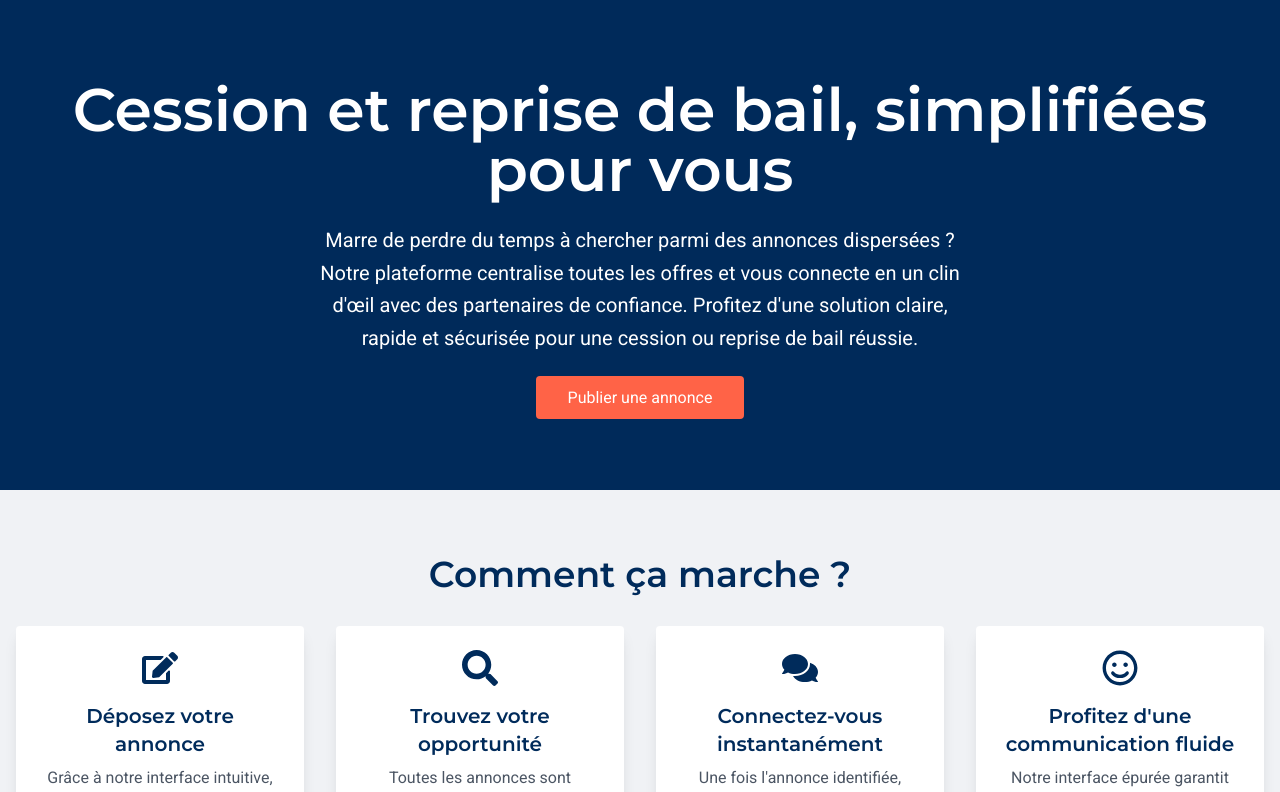
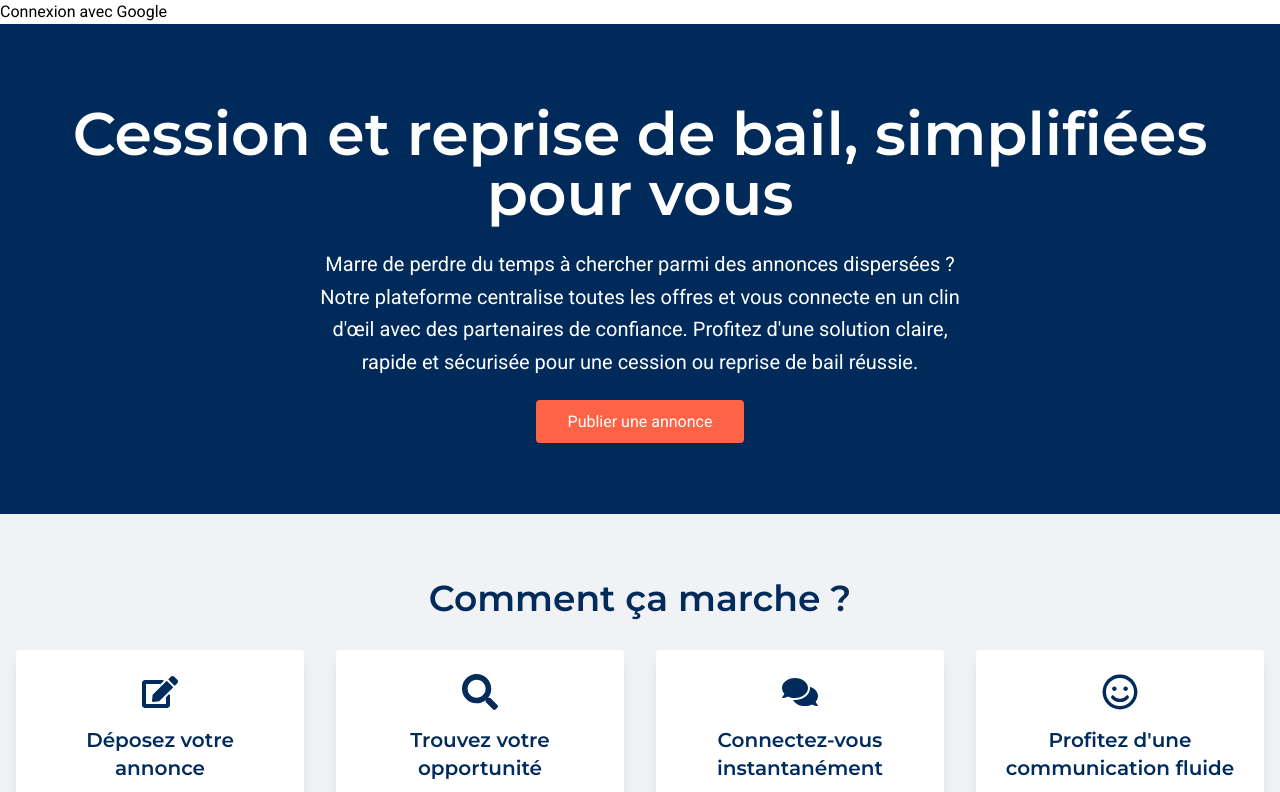
Before and after one commit to GuillaumeGandolfi/BailConnect, a Next.js app: page / in a window 1280 px wide. Shown: the top 792 px of the page. Built offline with nearby package versions, Linux system fonts and the light colour scheme; no server answers.

Commit message:
feat: implement Google OAuth authentication

```diff
--- a/package.json
+++ b/package.json
@@ -13,6 +13,7 @@
     "@supabase/supabase-js": "^2.48.1",
     "framer-motion": "^12.4.7",
     "next": "15.1.7",
+    "next-auth": "^4.24.11",
     "react": "^19.0.0",
     "react-dom": "^19.0.0",
     "react-hook-form": "^7.54.2",
--- /dev/null
+++ b/src/app/api/auth/[...nextauth]/route.js
@@ -0,0 +1,13 @@
+import NextAuth from "next-auth";
+import GoogleProvider from "next-auth/providers/google";
+
+const handler = NextAuth({
+  providers: [
+    GoogleProvider({
+      clientId: process.env.GOOGLE_CLIENT_ID,
+      clientSecret: process.env.GOOGLE_CLIENT_SECRET,
+    }),
+  ],
+});
+
+export { handler as GET, handler as POST };
--- a/src/app/layout.js
+++ b/src/app/layout.js
@@ -1,9 +1,12 @@
 import "./globals.css";
+import { Providers } from "./providers";
 
 export default function RootLayout({ children }) {
   return (
     <html lang="fr">
-      <body>{children}</body>
+      <body>
+        <Providers>{children}</Providers>
+      </body>
     </html>
   );
 }
--- a/src/app/page.jsx
+++ b/src/app/page.jsx
@@ -1,6 +1,7 @@
 "use client";
 import React from "react";
 import Head from "next/head";
+import AuthButtons from "../components/AuthButtons";
 import HeroSection from "../components/HeroSection";
 import ProcessSection from "../components/ProcessSection";
 import CtaSection from "../components/CTASection";
@@ -16,6 +17,8 @@ export default function HomePage() {
         />
       </Head>
 
+      <AuthButtons />
+
       <HeroSection />
 
       <ProcessSection />
--- /dev/null
+++ b/src/app/providers.js
@@ -0,0 +1,7 @@
+"use client";
+
+import { SessionProvider } from "next-auth/react";
+
+export function Providers({ children }) {
+  return <SessionProvider>{children}</SessionProvider>;
+}
--- /dev/null
+++ b/src/components/AuthButtons.jsx
@@ -0,0 +1,20 @@
+"use client";
+
+import { signIn, signOut, useSession } from "next-auth/react";
+
+export default function AuthButtons() {
+  const { data: session } = useSession();
+
+  if (session) {
+    return (
+      <div>
+        <p>Connecté en tant que {session.user.email}</p>
+        <button onClick={() => signOut()}>Déconnexion</button>
+      </div>
+    );
+  }
+
+  return (
+    <button onClick={() => signIn("google")}>Connexion avec Google</button>
+  );
+}
```
Also changed, not shown: 1 other file (tests, documents, lock files or other folders).
